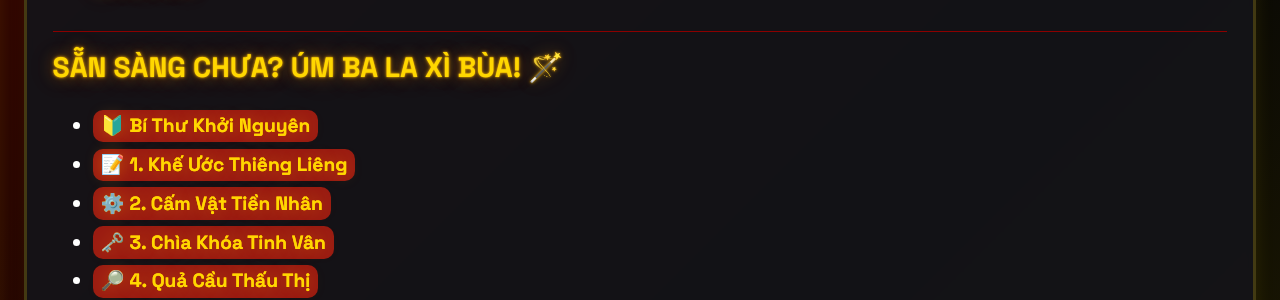
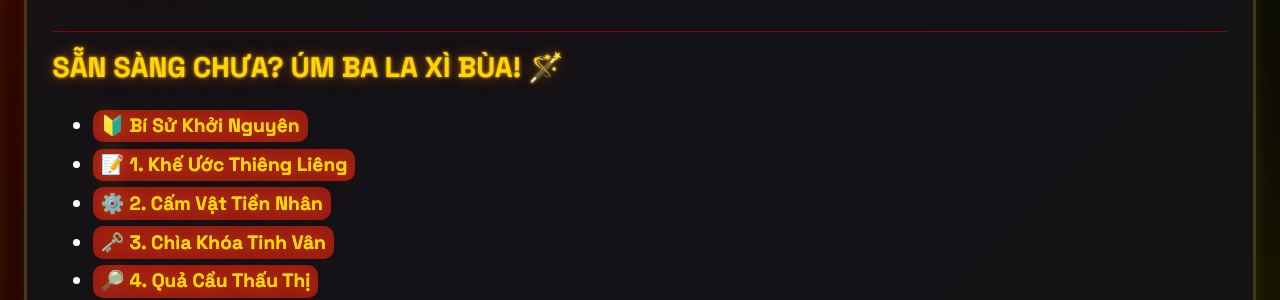
Before and after one commit to bimbipsubteam/bimbip-stremio, a Jekyll site: the page built from docs/index.md, in a window 1280 px wide and 900 px high, scrolled down 1591 px. Shown: the part 219-519 px from the top of the window. Built offline with Jekyll 4.4.1, drawn with Linux system fonts in a browser that asks for light colours.

Commit message:
chore: auto-sync homepage outputs

```diff
--- a/docs/index.md
+++ b/docs/index.md
@@ -26,7 +26,7 @@ Nếu bạn đang phân vân liệu nó có xứng đáng với thời gian bỏ
 
 ## Sẵn sàng chưa? Úm ba la xì bùa! 🪄
 
-- [🔰 Bí Thư Khởi Nguyên](guide/0-Beginner-Concepts.md)
+- [🔰 Bí Sử Khởi Nguyên](guide/0-Beginner-Concepts.md)
 - [📝 1. Khế Ước Thiêng Liêng](guide/1-Accounts-Preparation.md)
 - [⚙️ 2. Cấm Vật Tiền Nhân](guide/2-Stremio-Initialization.md)
 - [🗝️ 3. Chìa Khóa Tinh Vân](guide/3-MCUDISVN-Setup.md)
```
Also changed, not shown: README.md.
